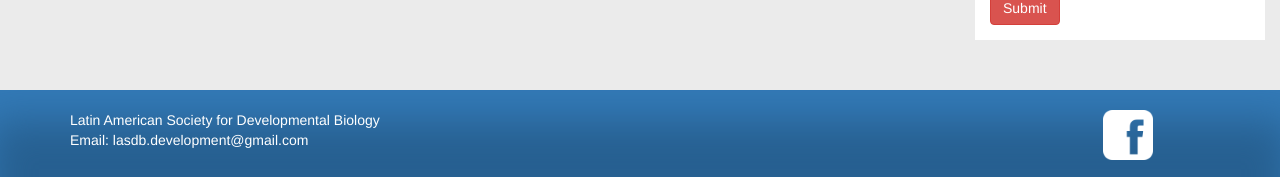
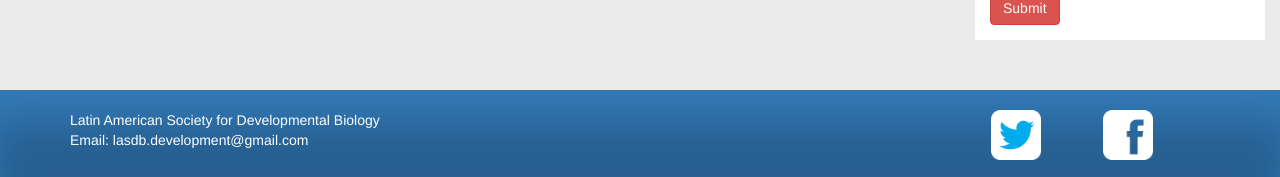
Before and after one commit to lasdb/lasdb.github.io, a Jekyll site: the page built from index.html, in a window 1280 px wide. Shown: the part 1764-1941 px from the top of the page. Built offline with Jekyll 4.4.1, drawn with Linux system fonts in a browser that asks for light colours; nearby versions of some CDN libraries.

Commit message:
Update footer.html

```diff
--- a/_includes/footer.html
+++ b/_includes/footer.html
@@ -2,6 +2,8 @@
     <div class="container">
         <a target="_blank" href="https://www.facebook.com/lasdb.development/">
             <img src="{{site.baseurl}}/img/footer-facebook.png" alt="Facebook Logo" class="social-icon">
+        <a target="_blank" href="https://twitter.com/LASDB_DevBiol">
+            <img src="{{site.baseurl}}/img/footer-twitter.png" alt="Twitter Logo" class="social-icon">
         </a>
         <p> Latin American Society for Developmental Biology <br>
         Email:
```
